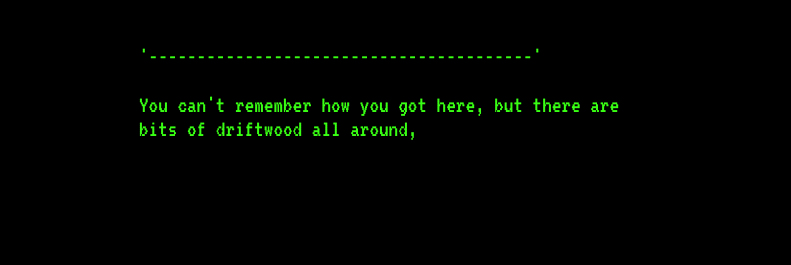
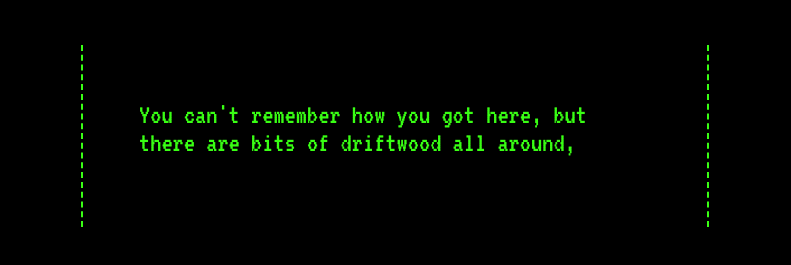
Before and after one commit to arslonga83/adventureGame, a plain HTML site: page index.html in a window 1280 px wide. Shown: the part 99-364 px from the top of the page, without its empty margins (245-1036 px from the left). Drawn offline with Linux system fonts and the light colour scheme.

Commit message:
fit typos and add border style

```diff
--- a/data.js
+++ b/data.js
@@ -107,7 +107,7 @@ export const adventureData = [
   },
   {
     id: 8,
-    text: 'As the sun beats down from overhead, so start to wish you had washed up with an umbrella, or at least something to drink. You can no longer resist the urge to sleep, and lay your head down in the soft sand. "continue"',
+    text: 'As the sun beats down from overhead, you start to wish you had washed up with an umbrella, or at least something to drink. You can no longer resist the urge to sleep, and lay your head down in the soft sand. "continue"',
     options: [
       {
         choice: 'continue',
--- a/style.css
+++ b/style.css
@@ -19,11 +19,14 @@ header {
  main {
  display: flex;
  justify-content: center;
- font-size: 1.5rem;
+ font-size: 1.75rem;
  flex-direction: column;
  align-items: center;
  margin: auto;
  width: 40vw;
+ border-left: 2px dashed #39ff14;
+ border-right: 2px dashed #39ff14;
+ padding: 0 2em;
 }
 
 .textDisplay {
@@ -31,13 +34,14 @@ header {
   flex-direction: column;
   margin: 0 auto 50vh;
   width: 400px;
+
 }
 
 input {
   font-family: 'VT323', monospace;
   color: #39ff14;
   background-color: black;
-  font-size: 1.5rem;
+  font-size: 1.75rem;
   padding: .25em;
   width: 300px;
   text-align: center;
```
Also changed, not shown: index.html (+0 -1 lines).
